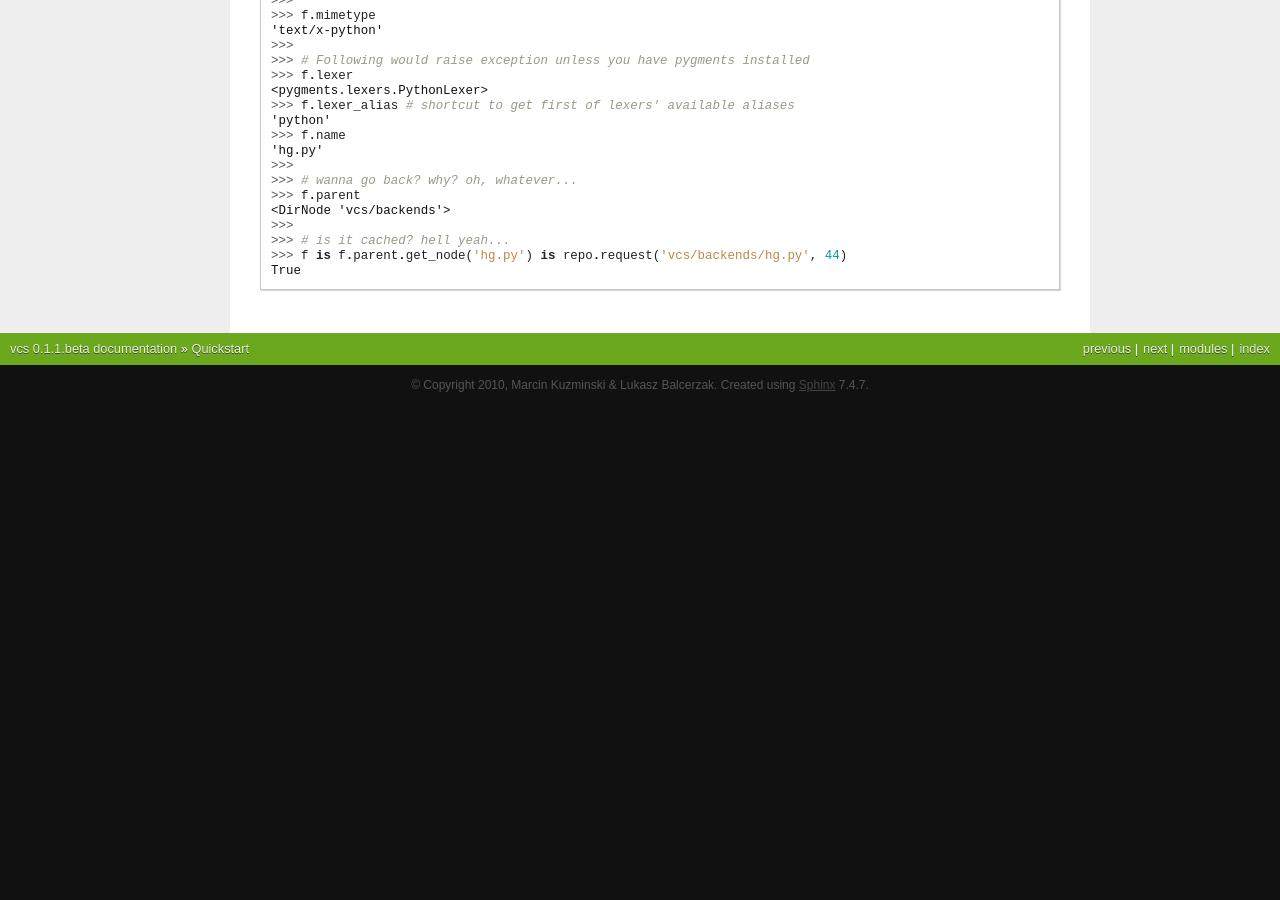
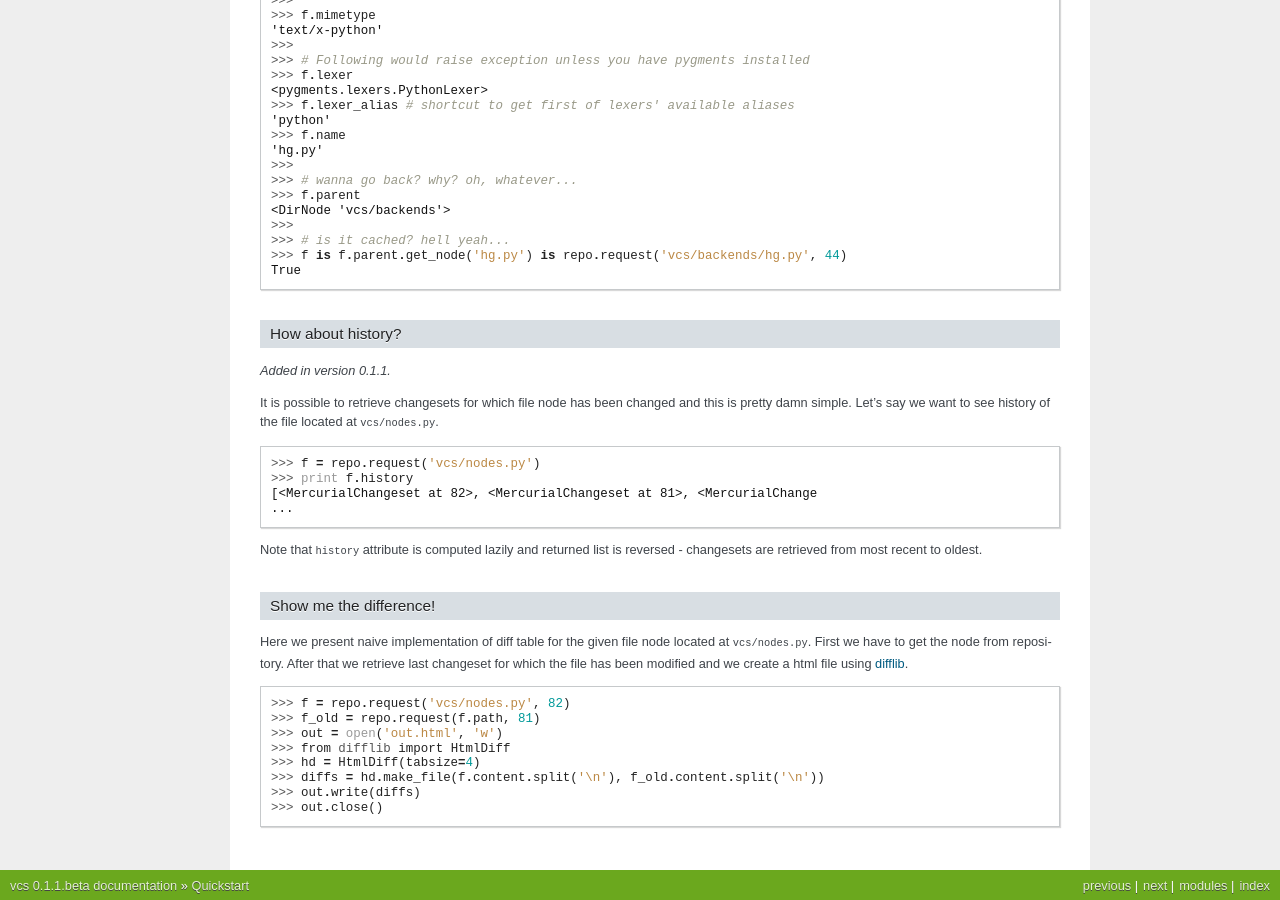
Before and after one commit to codeinn/vcs, a Sphinx documentation site: the page built from docs/quickstart.rst, in a window 1280 px wide and 900 px high, scrolled down 3012 px. Built offline with Sphinx 7.4.7, drawn with Linux system fonts in a browser that asks for light colours; before the commit the page ends 3417 px from its top, so only the background shows below that; some of the changed text lies outside the part shown.

Commit message:
Small documentation update

```diff
--- a/docs/quickstart.rst
+++ b/docs/quickstart.rst
@@ -172,8 +172,8 @@ Tags and branches
    >>> chset44.tags
    []
 
-Give me a file finally!
-~~~~~~~~~~~~~~~~~~~~~~~
+Give me a file, finally!
+~~~~~~~~~~~~~~~~~~~~~~~~
 
 .. code-block:: python
 
@@ -217,3 +217,43 @@ Give me a file finally!
    >>> # is it cached? hell yeah...
    >>> f is f.parent.get_node('hg.py') is repo.request('vcs/backends/hg.py', 44)
    True
+
+How about history?
+~~~~~~~~~~~~~~~~~~
+
+.. versionadded:: 0.1.1
+
+It is possible to retrieve changesets for which file node has been changed and
+this is pretty damn simple. Let's say we want to see history of the file located
+at ``vcs/nodes.py``.
+
+.. code-block:: python
+
+   >>> f = repo.request('vcs/nodes.py')
+   >>> print f.history
+   [<MercurialChangeset at 82>, <MercurialChangeset at 81>, <MercurialChange
+   ...
+
+Note that ``history`` attribute is computed lazily and returned list is reversed
+- changesets are retrieved from most recent to oldest.
+
+Show me the difference!
+~~~~~~~~~~~~~~~~~~~~~~~
+
+Here we present naive implementation of diff table for the given file node
+located at ``vcs/nodes.py``. First we have to get the node from repository.
+After that we retrieve last changeset for which the file has been modified
+and we create a html file using `difflib`_.
+
+.. code-block:: python
+
+   >>> f = repo.request('vcs/nodes.py', 82)
+   >>> f_old = repo.request(f.path, 81)
+   >>> out = open('out.html', 'w')
+   >>> from difflib import HtmlDiff
+   >>> hd = HtmlDiff(tabsize=4)
+   >>> diffs = hd.make_file(f.content.split('\n'), f_old.content.split('\n'))
+   >>> out.write(diffs)
+   >>> out.close()
+
+.. _difflib: http://docs.python.org/library/difflib.html
```
